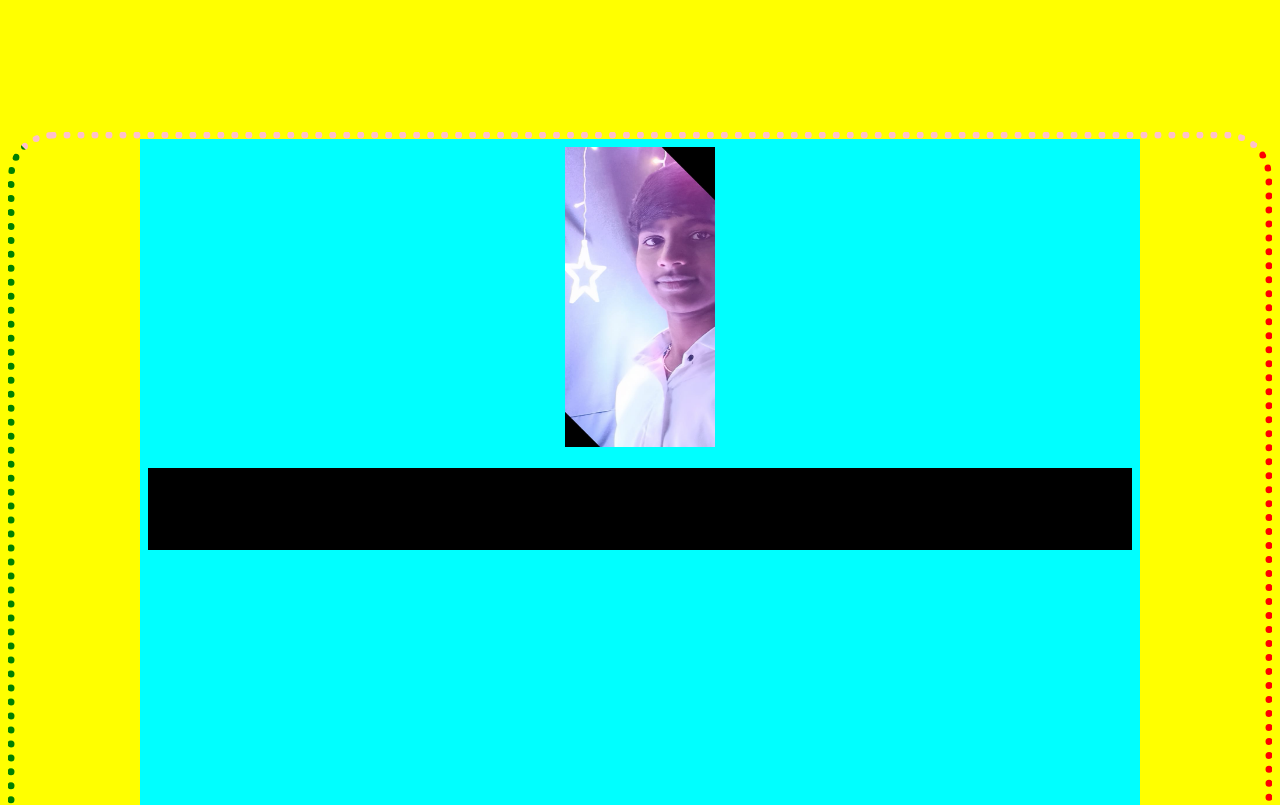
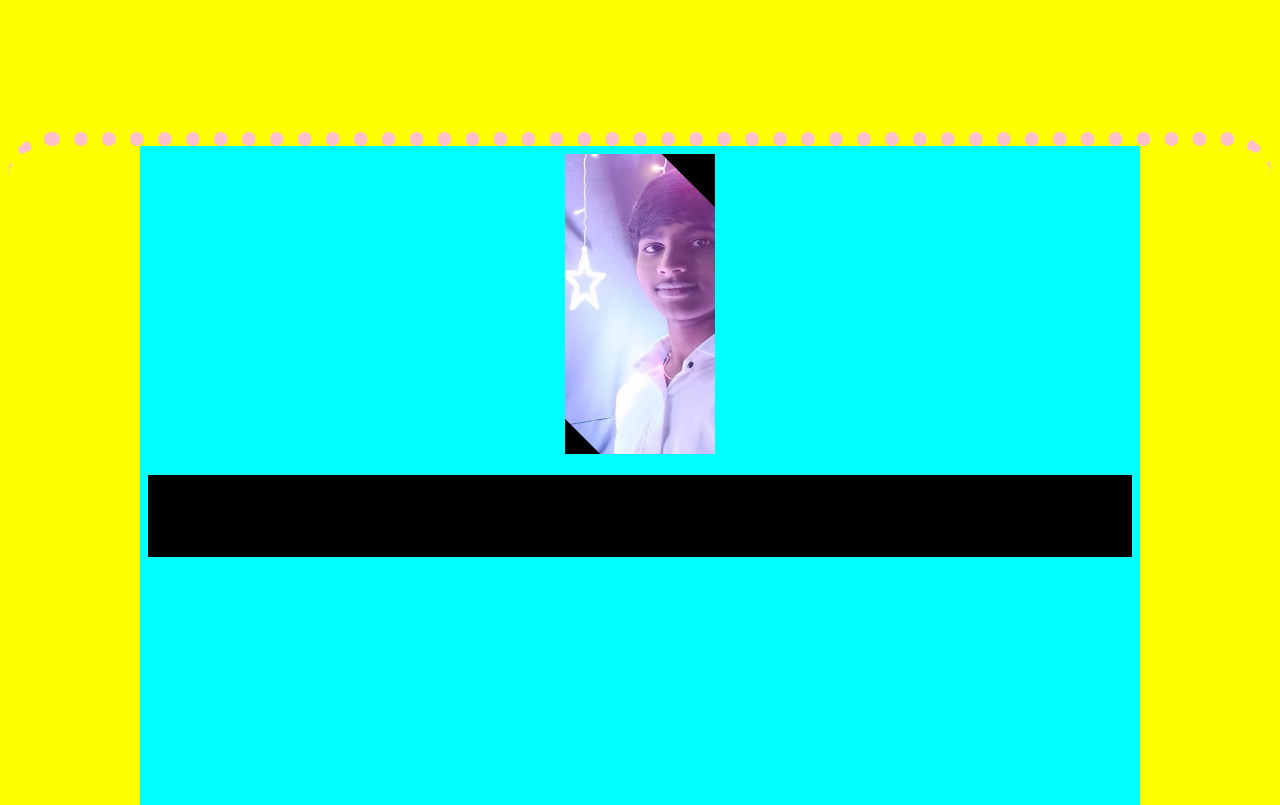
Before and after one commit to ANTHONYNAMMI/Animated, a plain HTML site: page index.html in a window 1280 px wide. Shown: the part 620-1425 px from the top of the page. Drawn offline with Linux system fonts and the light colour scheme.

Commit message:
good anthony

```diff
--- a/index.html
+++ b/index.html
@@ -3,7 +3,7 @@
 <meta  content="width=device-width" initial-scale="1.0">
 <style>
     body{font-family: Impact, Haettenschweiler, 'Arial Narrow Bold', sans-serif;}
-    .iframe{border-radius: 45px; border-style: dotted; border-width: 7px; border-top-color: pink; border-bottom-color:blue; border-left-color: green; border-right-color: red;}
+    .iframe{border-radius: 45px; border-style: dotted; border-width: 14px; border-top-color: pink; border-bottom-color:blue; border-left-color: green; border-right-color: red; border-left:3px; border-right: 3px;}
 </style>
     </head>
 
```
